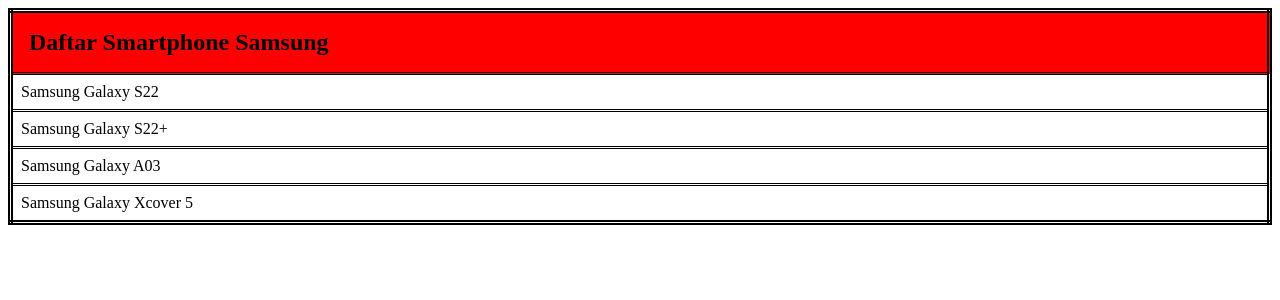
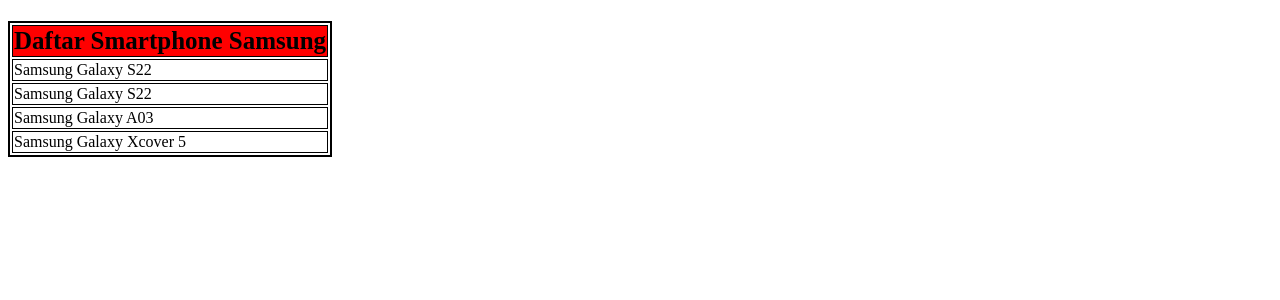
Before and after one commit to hennykartika/PemrogramanWebII, a PHP site: page /prak105.php in a window 1280 px wide. Shown: the top 300 px of the page. Run offline with PHP 8.4, Linux system fonts and the light colour scheme.

Commit message:
Update prak105.php

```diff
--- a/Modul 1/prak105.php
+++ b/Modul 1/prak105.php
@@ -1,57 +1,45 @@
 <!DOCTYPE html>
 <html>
 <head>
-	<title>Daftar Smartphone Samsung</title>
+	<title>PRAKTIKUM 1</title>
 	<style>
 		table {
-			border-collapse: collapse;
-			width: 100%;
-			border: 5px double black;
+			border-collapse: separate;
+			border: 2px solid black;
 			background-color: white;
 		}
 		th, td {
-			text-align: left;
-			padding: 8px;
-			border-bottom: 2px double white;
-			border-right: 2px double white;
-			border: double;
-			color: black;
+			border: 1px solid black;
 		}
 		th {
-			background-color: #ff0000;
-			border-right: 2px double white;
-			border: double;
-			padding: 16px;
-			font-size: 24px;
-		}
-		tr:first-child th {
-			border-top: 2px double black;
-		}
-		tr:last-child td {
-			border-bottom: none;
+			background-color: red;
+			font-weight: bold;
+			font-size: 25px;
 		}
 	</style>
 </head>
 <body>
-	<?php
-	// Deklarasi associative array daftar smartphone Samsung
-	$samsung_smartphones = array(
-		"Samsung Galaxy S22",
-		"Samsung Galaxy S22+",
-		"Samsung Galaxy A03",
-		"Samsung Galaxy Xcover 5"
-	);
-	?>
+	<h1></h1>
 	<table>
-		<tr>
-			<th>Daftar Smartphone Samsung</th>
-		</tr>
-		<?php
-		// Looping associative array untuk menampilkan setiap elemen sebagai baris tabel
-		foreach($samsung_smartphones as $smartphone) {
-			echo "<tr><td>" . $smartphone . "</td></tr>";
-		}
-		?>
+		<thead>
+			<tr>
+				<th>Daftar Smartphone Samsung</th>
+			</tr>
+		</thead>
+		<tbody>
+			<tr>
+				<td>Samsung Galaxy S22</td>
+			</tr>
+			<tr>
+				<td>Samsung Galaxy S22</td>
+			</tr>
+			<tr>
+				<td>Samsung Galaxy A03</td>
+			</tr>
+			<tr>
+				<td>Samsung Galaxy Xcover 5</td>
+			</tr>
+		</tbody>
 	</table>
 </body>
 </html>
```
